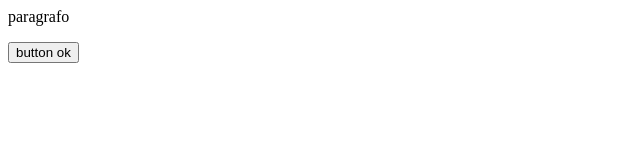
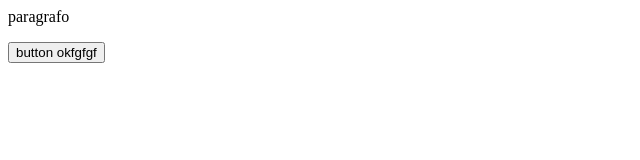
Before and after one commit to jeffersonBf/modulogit, a plain HTML site: page index.html in a window 1280 px wide. Shown: the full height of the page, 0-640 px from the left. Drawn offline with Linux system fonts and the light colour scheme.

Commit message:
nova função x

```diff
--- a/index.html
+++ b/index.html
@@ -1,2 +1,2 @@
 <p>paragrafo</p>
-<button>button ok</button>
+<button>button okfgfgf</button>
```
Also changed, not shown: 1 other file.
